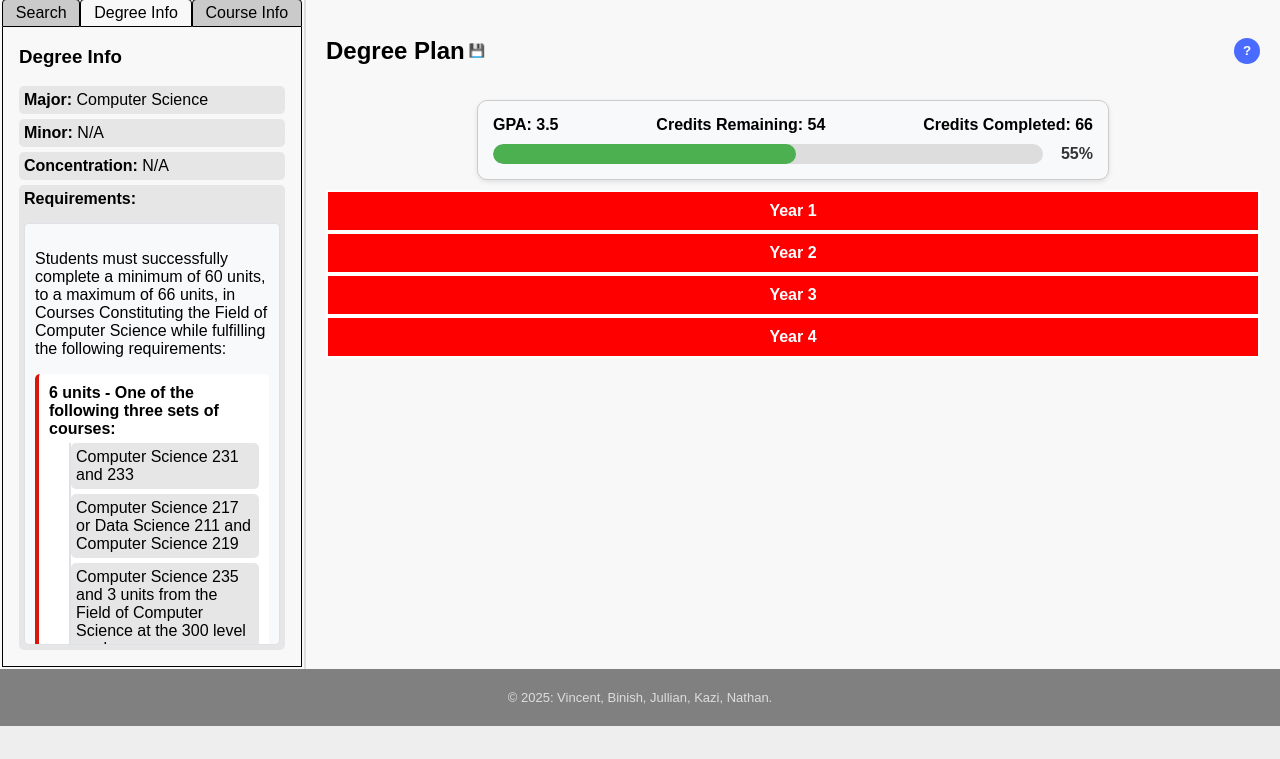
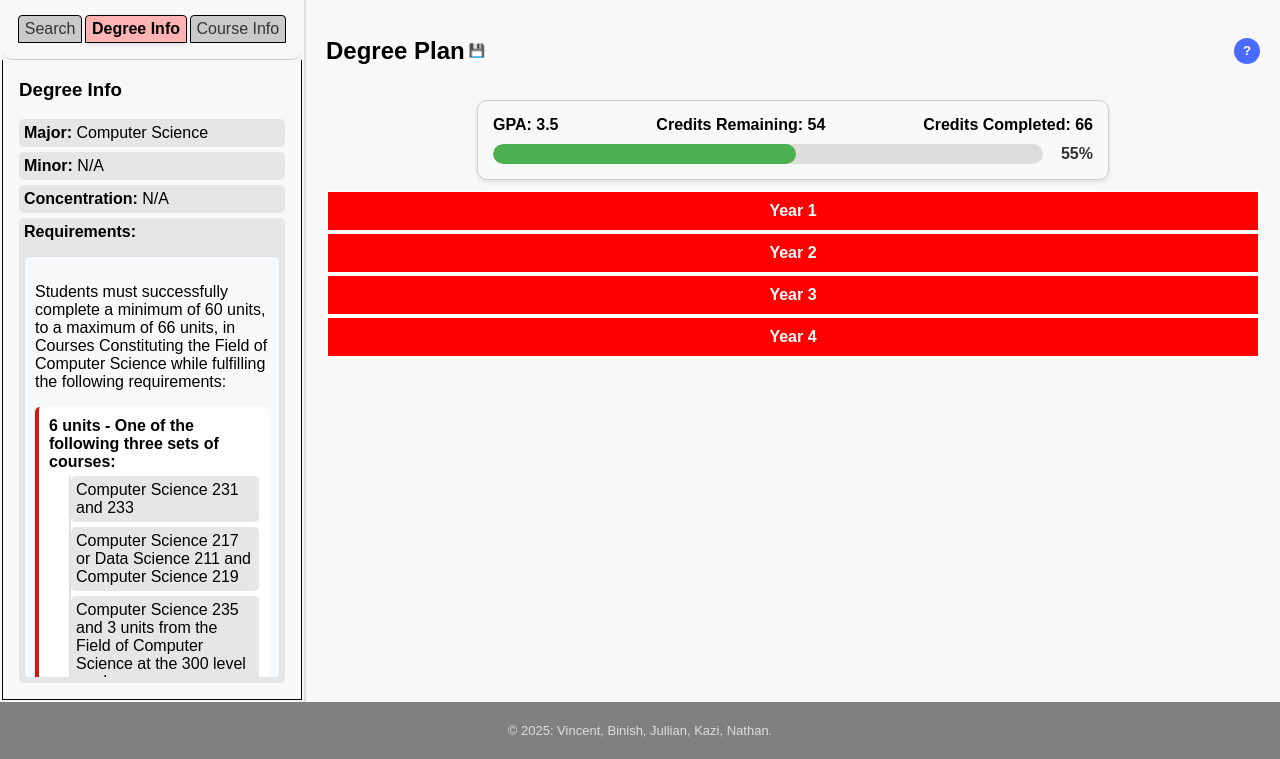
Before and after one commit to HighBlinks/481Project, a plain HTML site: page degree_planner.html in a window 1280 px wide. Shown: the part 154-913 px from the top of the page. Before the commit the page ends 880 px from the top, so only its background shows below. Drawn offline with Linux system fonts and the light colour scheme.

Commit message:
css for sidebar

```diff
--- a/styles/degree_planner.css
+++ b/styles/degree_planner.css
@@ -255,6 +255,30 @@
     border-radius: 0 5px 5px 0;
 }
 
+.sidebar_labels {
+    gap: 3px;
+    padding: 1rem;
+    border-bottom: 1px solid #ccc;
+    border-radius: 0 0 10px 10px;
+}
+
+.target_label {
+    padding: 10px 15px;
+    border-radius: 8px;
+    background-color: #e0e0e0;
+    color: #333;
+    cursor: pointer;
+    font-weight: 500;
+    transition: background-color 0.3s, transform 0.2s;
+}
+
+.target_label:hover {
+    background-color: #d4d4d4;
+    transform: scale(1.02);
+}
+
+
+
 .sidebar ul {
     list-style-type: none;
     padding: 0;
@@ -288,9 +312,13 @@
 .sidebar_labels > label:hover{
     background-color: rgba(0,0,0,0.2);
 }
-.label_checked{
-    background-color: rgba(0,0,0,0) !important;
+.label_checked {
+    background-color: #ffb3b3 !important; /* light red background */
+    color: #000; /* or #333 for dark gray text */
+    font-weight: 600;
+    box-shadow: 0 2px 5px rgba(0, 0, 0, 0.1);
 }
+
 .sidebar input[type="radio"]{
     display: none; /* get rid of ugly radio circles */
 }
```
